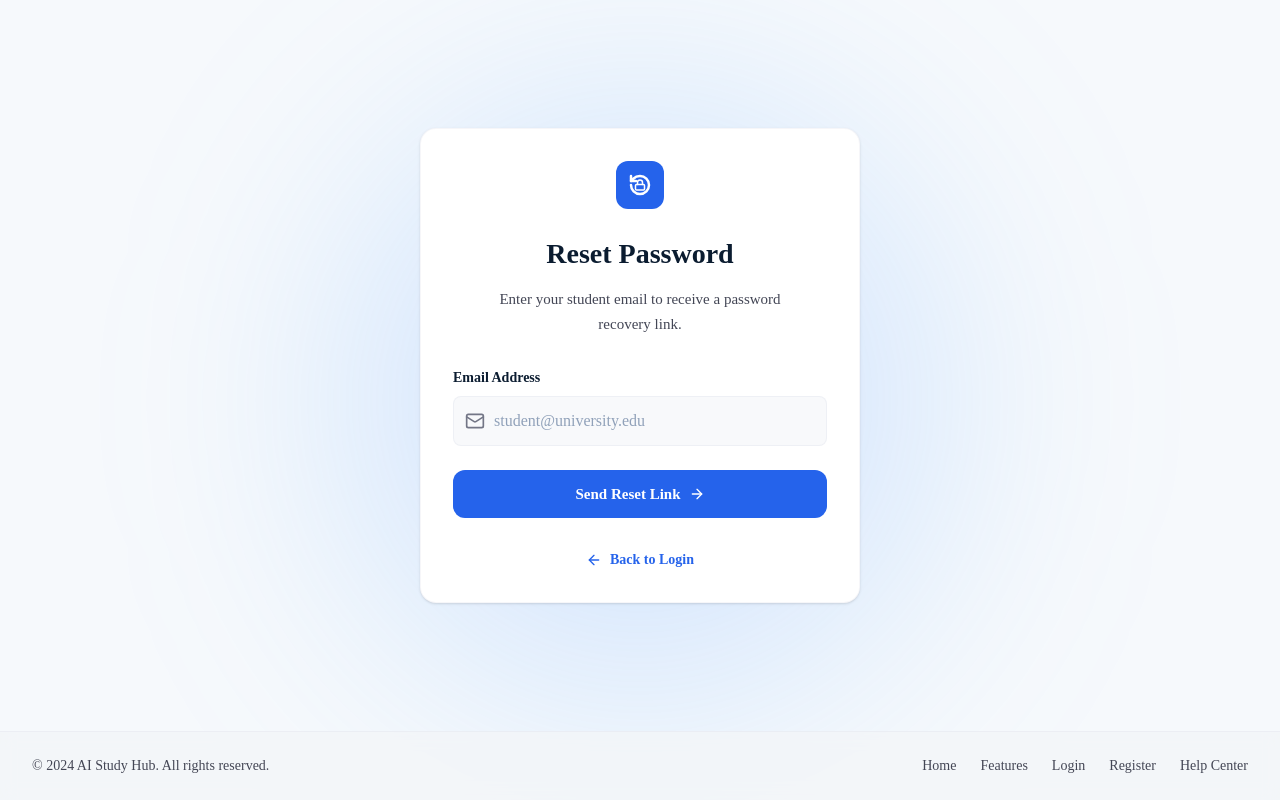
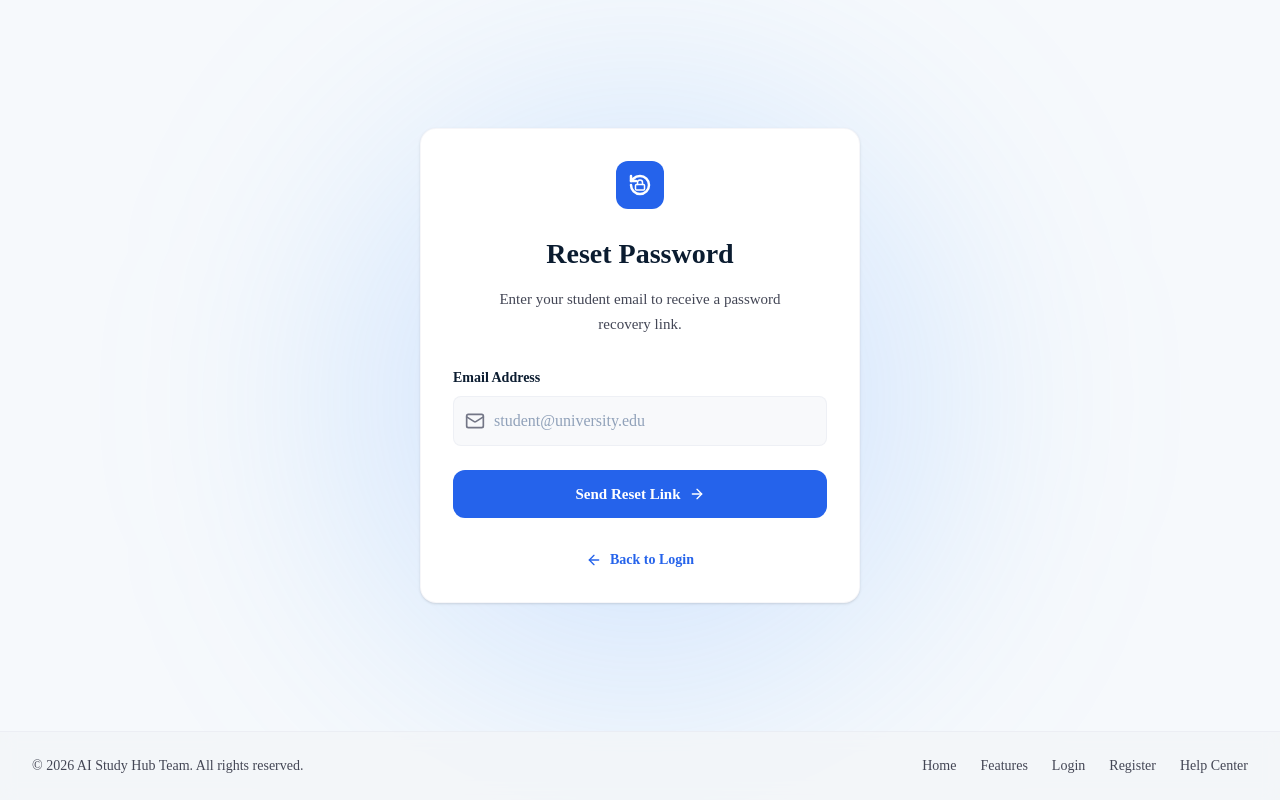
Before and after one commit to huynhduybinh24/SWP391_AIStudyHub, a React (Vite) app in the folder FrontEnd/: page /reset-password in a window 1280 px wide. Built offline with nearby package versions, Linux system fonts and the light colour scheme; the HTML template or start-up script is replaced by a standard one.

Commit message:
feat: implement auth pages, dashboard layout, and study tracking service

```diff
--- a/FrontEnd/src/features/auth/pages/RegisterPage.tsx
+++ b/FrontEnd/src/features/auth/pages/RegisterPage.tsx
@@ -57,13 +57,13 @@ export function RegisterPage() {
 
       {/* Footer */}
       <footer className="w-full bg-[#F8FAFC] border-t border-border/50 py-6 px-8 flex flex-col md:flex-row items-center justify-between text-[13px] text-body">
-        <p>© 2024 AI Study Hub. All rights reserved.</p>
+        <p>© 2026 AI Study Hub Team. All rights reserved.</p>
         <div className="flex items-center gap-6 mt-4 md:mt-0 font-medium">
           <Link to="/" className="hover:text-primary transition-colors">Home</Link>
           <Link to="/" className="hover:text-primary transition-colors">Features</Link>
           <Link to="/login" className="hover:text-primary transition-colors">Login</Link>
           <Link to="/register" className="hover:text-primary transition-colors text-primary">Register</Link>
-          <Link to="/" className="hover:text-primary transition-colors">Help Center</Link>
+          <Link to="/help" className="hover:text-primary transition-colors">Help Center</Link>
         </div>
       </footer>
     </div>
--- a/FrontEnd/src/features/auth/pages/ResetPasswordPage.tsx
+++ b/FrontEnd/src/features/auth/pages/ResetPasswordPage.tsx
@@ -118,13 +118,13 @@ export function ResetPasswordPage() {
 
       {/* Footer */}
       <footer className="w-full bg-[#F3F5F8]/80 backdrop-blur-sm border-t border-border/50 py-6 px-8 flex flex-col md:flex-row items-center justify-between text-sm text-body relative z-10">
-        <p>© 2024 AI Study Hub. All rights reserved.</p>
+        <p>© 2026 AI Study Hub Team. All rights reserved.</p>
         <div className="flex items-center gap-6 mt-4 md:mt-0 font-medium">
           <Link to="/" className="hover:text-primary transition-colors">Home</Link>
           <Link to="/" className="hover:text-primary transition-colors">Features</Link>
           <Link to="/login" className="hover:text-primary transition-colors">Login</Link>
-          <Link to="/login" className="hover:text-primary transition-colors">Register</Link>
-          <Link to="/" className="hover:text-primary transition-colors">Help Center</Link>
+          <Link to="/register" className="hover:text-primary transition-colors">Register</Link>
+          <Link to="/help" className="hover:text-primary transition-colors">Help Center</Link>
         </div>
       </footer>
     </div>
```
